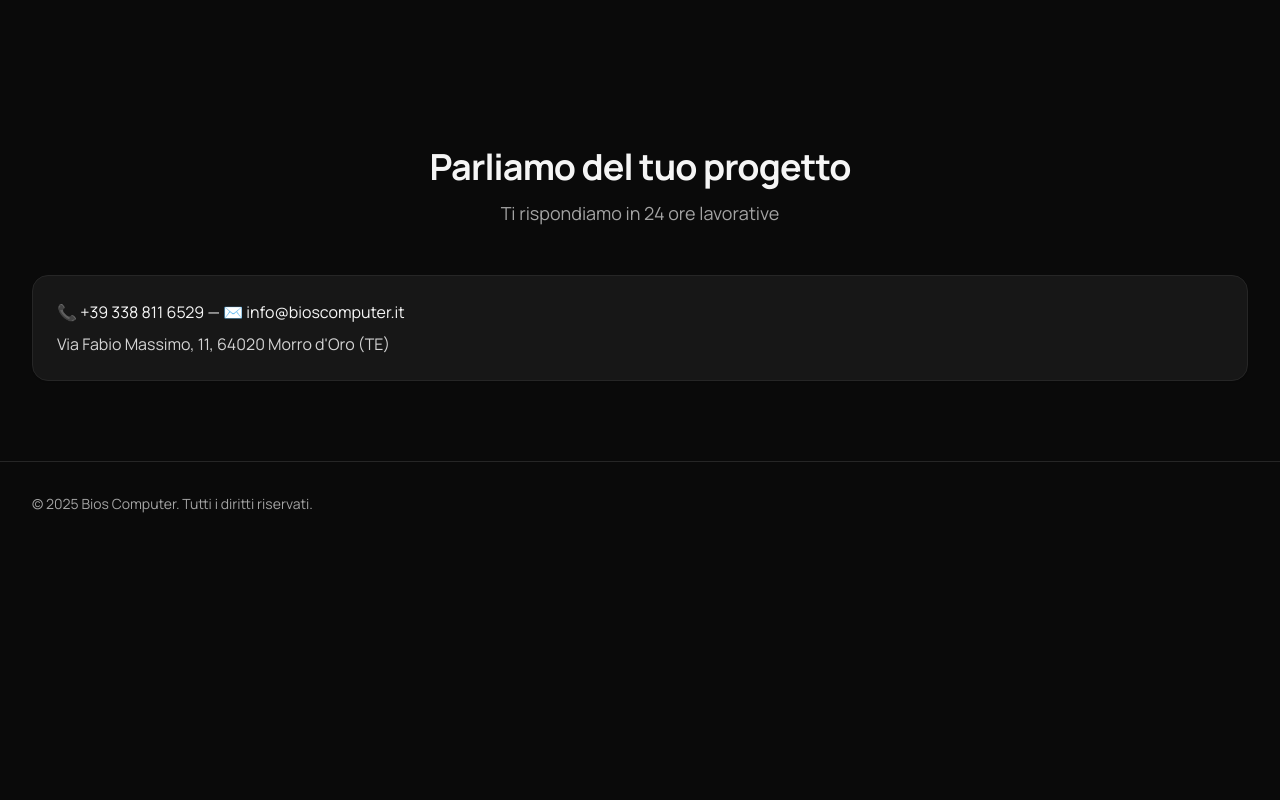
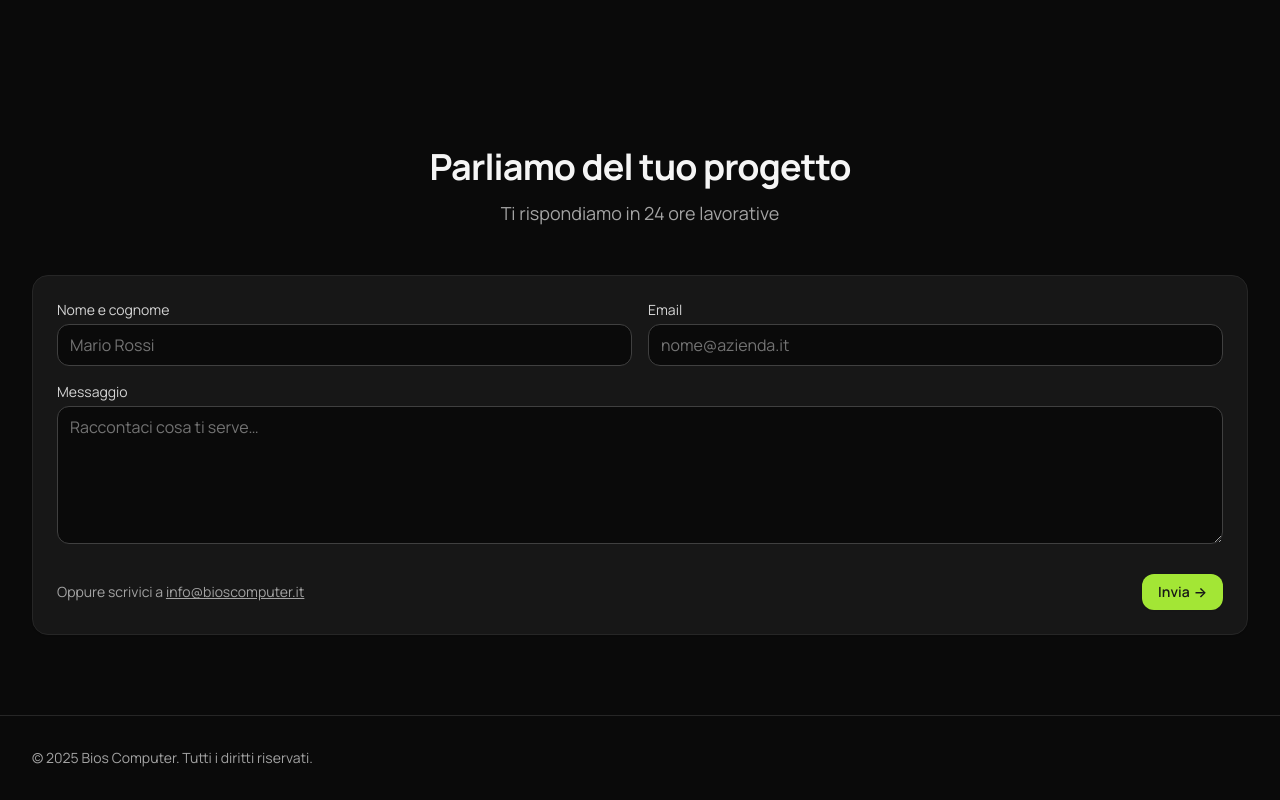
Before and after one commit to stanic75/bioscomputer-site, a website: page index.html in a window 1280 px wide. Shown: the part 1467-2267 px from the top of the page. Before the commit the page ends 2013 px from the top, so only its background shows below. Drawn offline with nearby package versions, Linux system fonts and the light colour scheme; no server answers.

Commit message:
Ripristino form Contattaci + logo pill coerente

```diff
--- a/index.html
+++ b/index.html
@@ -215,12 +215,41 @@
       );
     }
 
-    function Contact(){return React.createElement(Section,{id:'contatti',title:'Parliamo del tuo progetto',subtitle:'Ti rispondiamo in 24 ore lavorative'},
-      React.createElement('div',{className:'rounded-2xl border border-neutral-800 bg-neutral-900 p-6 shadow-sm'},
-        React.createElement('p',null,'📞 +39 338 811 6529 — ✉️ info@bioscomputer.it'),
-        React.createElement('p',{className:'mt-2 text-neutral-300'},'Via Fabio Massimo, 11, 64020 Morro d\'Oro (TE)')
-      )
-    );}
+    // --- Contact with form (Netlify-ready) ---
+    function Contact(){
+      return React.createElement(Section,{id:'contatti',title:'Parliamo del tuo progetto',subtitle:'Ti rispondiamo in 24 ore lavorative'},
+        React.createElement('div',{className:'rounded-2xl border border-neutral-800 bg-neutral-900 p-6 shadow-sm'},
+          React.createElement('form',{
+              name:'contatti', method:'POST', 'data-netlify':'true', 'netlify-honeypot':'bot-field',
+              className:'grid gap-4 sm:grid-cols-2'
+            },
+            React.createElement('input',{type:'hidden', name:'form-name', value:'contatti'}),
+            React.createElement('p',{className:'hidden'},
+              React.createElement('label',null,'Non compilare: ', React.createElement('input',{name:'bot-field'}))
+            ),
+            React.createElement('div',null,
+              React.createElement('label',{htmlFor:'nome',className:'block text-sm text-neutral-300'},'Nome e cognome'),
+              React.createElement('input',{id:'nome',name:'nome',required:true,placeholder:'Mario Rossi',
+                className:'mt-1 w-full rounded-xl border border-neutral-700 bg-neutral-950 px-3 py-2 text-neutral-100 placeholder-neutral-500 focus:border-lime-400 focus:outline-none'})
+            ),
+            React.createElement('div',null,
+              React.createElement('label',{htmlFor:'email',className:'block text-sm text-neutral-300'},'Email'),
+              React.createElement('input',{id:'email',name:'email',type:'email',required:true,placeholder:'nome@azienda.it',
+                className:'mt-1 w-full rounded-xl border border-neutral-700 bg-neutral-950 px-3 py-2 text-neutral-100 placeholder-neutral-500 focus:border-lime-400 focus:outline-none'})
+            ),
+            React.createElement('div',{className:'sm:col-span-2'},
+              React.createElement('label',{htmlFor:'messaggio',className:'block text-sm text-neutral-300'},'Messaggio'),
+              React.createElement('textarea',{id:'messaggio',name:'messaggio',required:true,rows:5,placeholder:'Raccontaci cosa ti serve…',
+                className:'mt-1 w-full rounded-xl border border-neutral-700 bg-neutral-950 px-3 py-2 text-neutral-100 placeholder-neutral-500 focus:border-lime-400 focus:outline-none'})
+            ),
+            React.createElement('div',{className:'sm:col-span-2 flex items-center justify-between pt-2'},
+              React.createElement('p',{className:'text-sm text-neutral-400'},'Oppure scrivici a ', React.createElement('a',{href:'mailto:info@bioscomputer.it',className:'underline hover:text-neutral-200'},'info@bioscomputer.it')),
+              React.createElement('button',{type:'submit',className:'inline-flex items-center rounded-xl bg-lime-400 px-4 py-2 text-sm font-semibold text-neutral-900 shadow-sm transition hover:bg-lime-500'},'Invia ', React.createElement('span',{className:'ml-1'},'→'))
+            )
+          )
+        )
+      );
+    }
 
     function Footer(){return React.createElement('footer',{className:'border-t border-neutral-800 bg-neutral-950'},
       React.createElement(Container,null,
```
